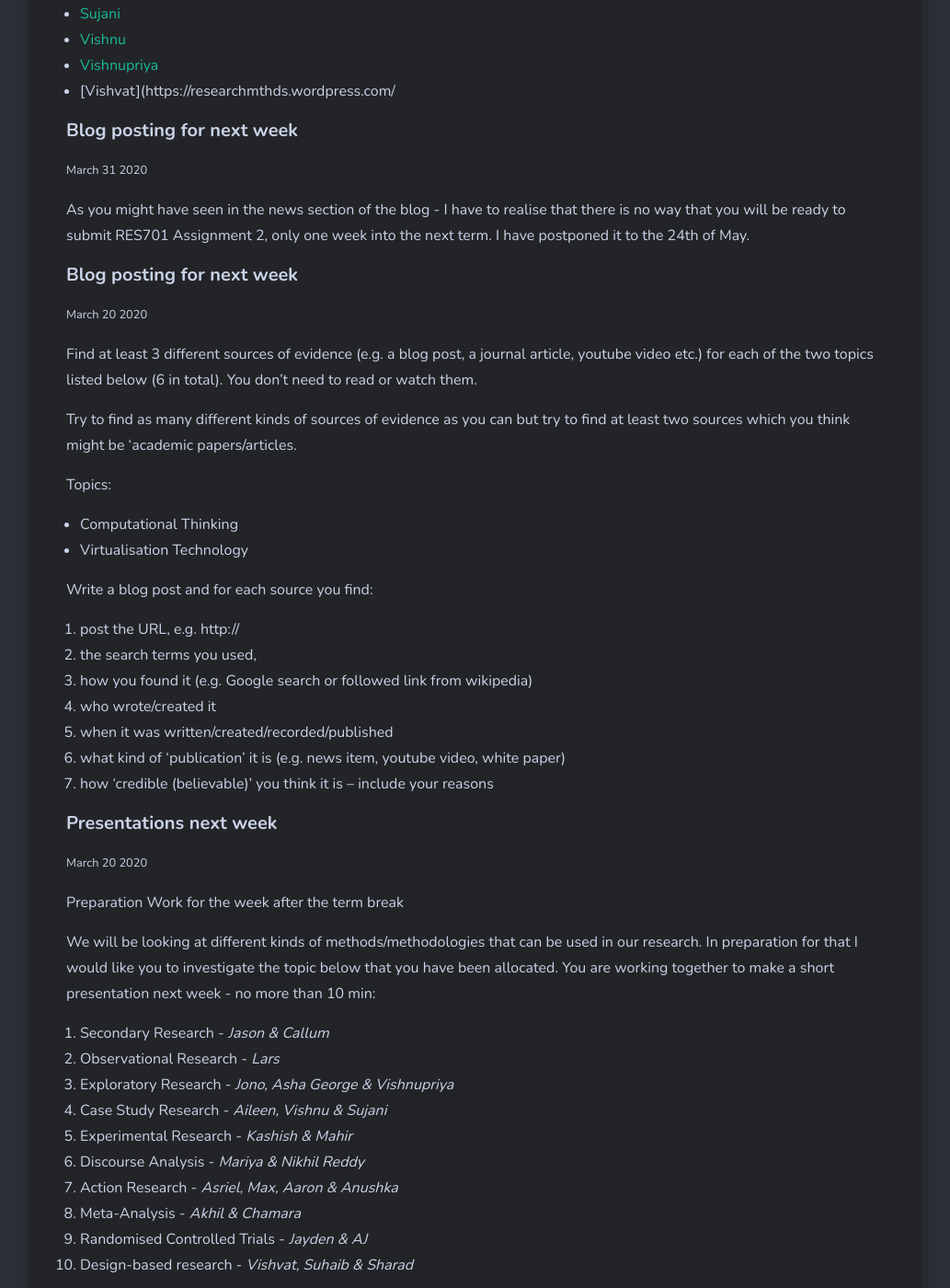
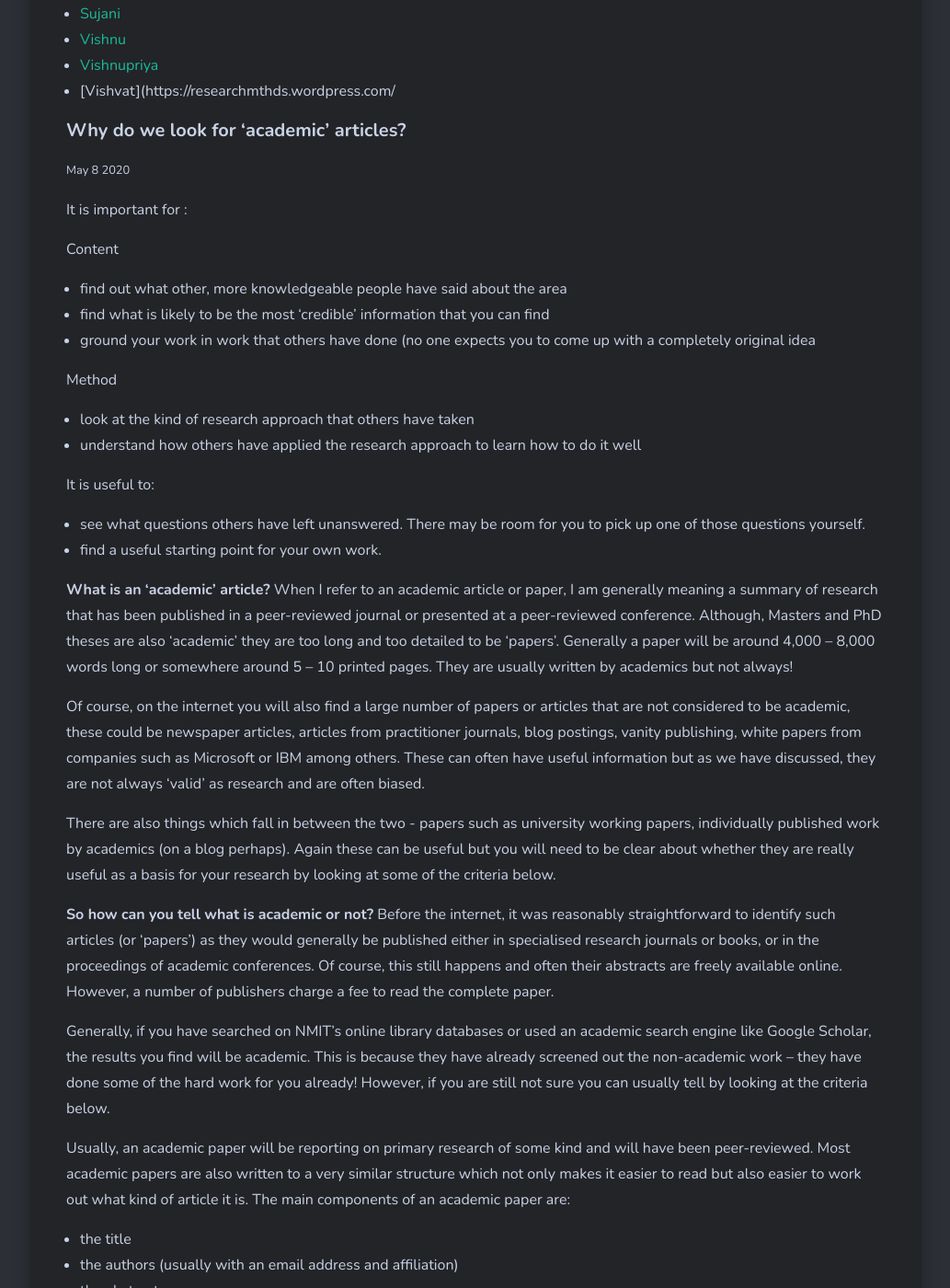
Before and after one commit to larsoliverdam/nmit, a Jekyll site: the page built from _pages/RES701.md, in a window 1280 px wide and 1400 px high, scrolled down 1542 px. Shown: the whole window at 92% size, without its empty margins (123-1156 px from the left). Built offline with Jekyll 4.4.1, drawn with Linux system fonts in a browser that asks for light colours; nearby versions of some CDN libraries; comment, search, counter and statistics services are not loaded; some of the changed text lies outside the part shown.

Commit message:
edit res blog

```diff
--- a/_pages/RES701.md
+++ b/_pages/RES701.md
@@ -33,6 +33,56 @@ image: 08.jpg
 * [Vishnu](https://res701vvblog.wordpress.com/)
 * [Vishnupriya](https://vpnavigants.wordpress.com/)
 * [Vishvat](https://researchmthds.wordpress.com/
+
+#### Why do we look for ‘academic’ articles?
+<small>May 8 2020</small>
+
+It is important for :
+
+Content
+
+* find out what other, more knowledgeable people have said about the area
+* find what is likely to be the most ‘credible’ information that you can find
+* ground your work in work that others have done (no one expects you to come up with a completely original idea
+
+Method
+
+* look at the kind of research approach that others have taken
+* understand how others have applied the research approach to learn how to do it well
+
+It is useful to:
+
+* see what questions others have left unanswered.  There may be room for you to pick up one of those questions yourself.
+* find a useful starting point for your own work.
+
+**What is an ‘academic’ article?**
+When I refer to an academic article or paper, I am generally meaning a summary of research that has been published in a peer-reviewed journal or presented at a peer-reviewed conference.   Although, Masters and PhD theses are also ‘academic’ they are too long and too detailed to be ‘papers’.  Generally a paper will be around 4,000 – 8,000 words long  or somewhere around 5 – 10 printed pages.  They are usually written by academics but not always!
+
+Of course, on the internet you will also find a large number of papers or articles that are not considered to be academic, these could be newspaper articles, articles from practitioner journals, blog postings, vanity publishing, white papers from companies such as Microsoft or IBM among others.  These can often have useful information but as we have discussed, they are not always 'valid' as research and are often biased.
+
+There are also things which fall in between the two - papers such as university working papers, individually published work by academics (on a blog perhaps).  Again these can be useful but you will need to be clear about whether they are really useful as a basis for your research by looking at some of the criteria below.
+
+**So how can you tell what is academic or not?**
+Before the internet, it was reasonably straightforward to identify such articles (or 'papers') as they would generally be published either in specialised research journals or books, or in the proceedings of academic conferences.  Of course, this still happens and often their abstracts are freely available online. However, a number of publishers charge a fee to read the complete paper.
+
+Generally, if you have searched on NMIT’s online library databases or used an academic search engine like Google Scholar, the results you find will be academic.  This is because they have already screened out the non-academic work – they have done some of the hard work for you already!  However, if you are still not sure you can usually tell by looking at the criteria below.
+
+Usually, an academic paper will be reporting on primary research of some kind and will have been peer-reviewed.   Most academic papers are also written to a very similar structure which not only makes it easier to read but also easier to work out what kind of article it is.
+The main components of an academic paper are:
+
+* the title
+* the authors (usually with an email address and affiliation)
+* the abstract
+* the introduction
+* a review of other papers relevant to the topic ( a literature review)
+* a description of what the research was and what the researchers did
+* the results of what they did
+* a discussion about what the results mean
+* a conclusion
+* a list of references
+
+**If the paper you find does not have an abstract and/or has no references, it is very unlikely to be an academic article.**
+
 
 #### Blog posting for next week
 <small>March 31 2020</small>
```
